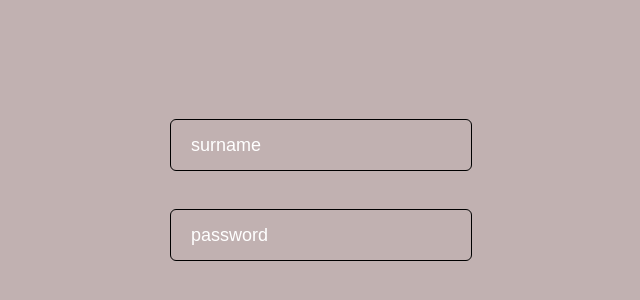
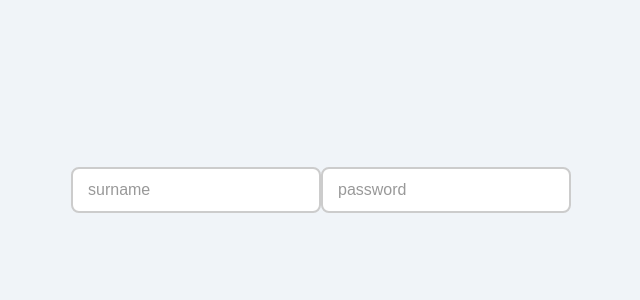
Before and after one commit to sandeepberman/floating-labels-, a plain HTML site: page index.html in a window 1280 px wide. Shown: the part 210-510 px from the top of the page, without its empty margins (319-959 px from the left). Drawn offline with Linux system fonts and the light colour scheme.

Commit message:
Update styles: floating label modern design

```diff
--- a/styles.css
+++ b/styles.css
@@ -1,56 +1,72 @@
+/* Basic Reset */
 * {
+  box-sizing: border-box;
   margin: 0;
   padding: 0;
-    box-sizing: border-box;
-
+  font-family: 'Poppins', sans-serif;
 }
 
+/* Body styling */
 body {
-    font-family: Poppins, sans-serif;
-background: rgb(146 117 117 / 56%);
   display: flex;
   justify-content: center;
   align-items: center;
   min-height: 100vh;
-    padding: 0 10px;
-    flex-direction: column;
+  background: #f0f4f8;
 }
 
+/* Input group container */
 .input-group {
+  position: relative;
   margin: 20px 0;
-    position: relative;
+  width: 250px;
 }
 
+/* Input styling */
+.input-group input {
+  width: 100%;
+  padding: 12px 10px;
+  font-size: 16px;
+  border: 2px solid #ccc;
+  border-radius: 8px;
+  outline: none;
+  transition: all 0.3s ease;
+  background-color: white;
+}
+
+/* Focus effect */
+.input-group input:focus {
+  border-color: #4f46e5;
+  box-shadow: 0 4px 8px rgba(79, 70, 229, 0.2);
+}
+
+/* Label styling */
 .input-group label {
   position: absolute;
+  top: 50%;
+  left: 12px;
   transform: translateY(-50%);
-    top: 50%;
-    left: 15px;
-    color: white;
-    font-size: 18px;
+  background-color: white;
+  padding: 0 5px;
+  color: #999;
   pointer-events: none;
-    padding: 0 5px;
-    transition: .5s;
+  transition: 0.3s ease all;
 }
 
-.input-group input {
-    width: 300px;
-    height: 50px;
-    background: transparent;
-    border: none;
-    outline: 1.2px solid black;
-    border-radius: 5px;
-    padding: 0 15px;
-    font-size: 18px;
-    color: black;
-    transition: .5s;
+/* Floating effect */
+.input-group input:focus + label,
+.input-group input:not(:placeholder-shown) + label {
+  top: -10px;
+  font-size: 12px;
+  color: #4f46e5;
 }
 
-.input-group input:focus~label,
-.input-group input:valid~label {
-    top: 0;
-    left: 10px;
-    font-size: 14px;
-    color: rgb(255 255 255 / 80%);
-    ;
+/* Optional: Password field show/hide toggle */
+.input-group input[type="password"] {
+  letter-spacing: 0.1em;
 }
+
+/* Smooth hover/focus effects */
+.input-group input:hover {
+  border-color: #7c3aed;
+}
```
Lines whose indentation alone changed are shown as unchanged.
